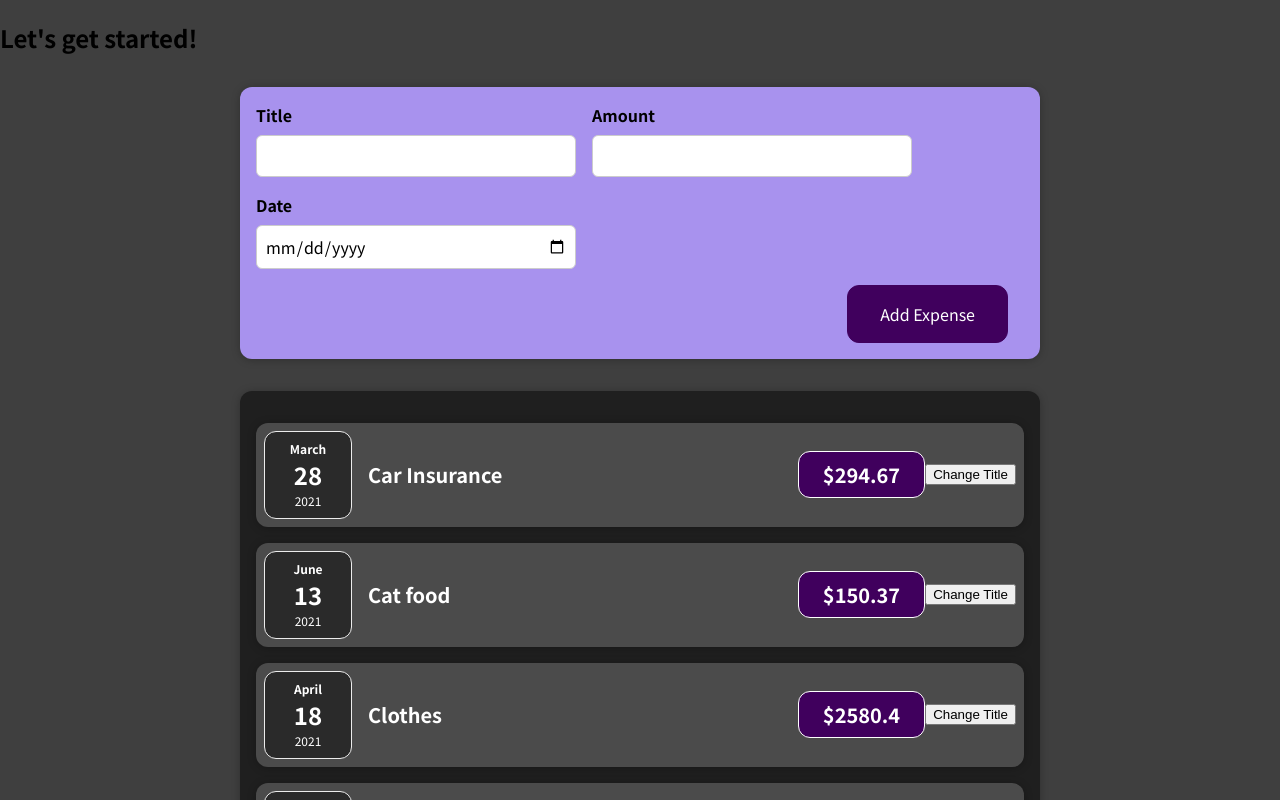
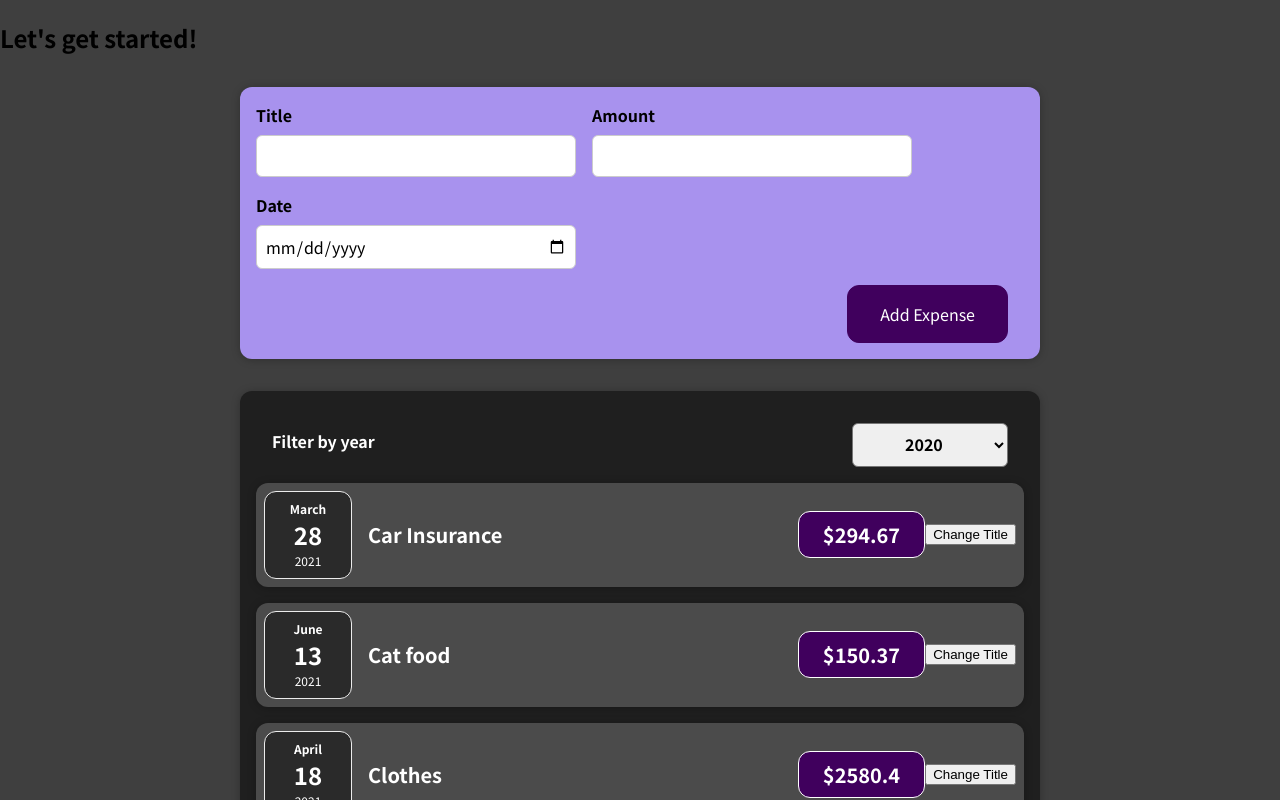
Before and after one commit to gabrielgfaria/react-complete-guide, a React (Create React App) app: page / in a window 1280 px wide. Shown: the top 800 px of the page. Built offline with nearby package versions, Linux system fonts and the light colour scheme.

Commit message:
Added a filter as part of an exercise

```diff
--- a/src/components/Expenses/Expenses.js
+++ b/src/components/Expenses/Expenses.js
@@ -1,10 +1,19 @@
+import { useState } from "react";
 import "./Expenses.css";
 import ExpenseItem from "./ExpenseItem";
 import Card from "../UI/Card";
+import ExpensesFilter from "./ExpensesFilter";
 
 const Expenses = (props) => {
+  const [newYearFilter, setYearFilter] = useState('2020');
+
+  const onFilterChange = (year) => {
+    setYearFilter(year);
+  };
+
   return (
     <Card className="expenses">
+      <ExpensesFilter selected={newYearFilter} onSelectYear={onFilterChange} />
       <ExpenseItem
         title={props.items[0].title}
         amount={props.items[0].amount}
@@ -27,6 +36,6 @@
       />
     </Card>
   );
-}
+};
 
 export default Expenses;
--- /dev/null
+++ b/src/components/Expenses/ExpensesFilter.css
@@ -0,0 +1,24 @@
+.expenses-filter {
+    color: white;
+    padding: 0 1rem;
+  }
+
+  .expenses-filter__control {
+    display: flex;
+    width: 100%;
+    align-items: center;
+    justify-content: space-between;
+    margin: 1rem 0;
+  }
+
+  .expenses-filter label {
+    font-weight: bold;
+    margin-bottom: 0.5rem;
+  }
+
+  .expenses-filter select {
+    font: inherit;
+    padding: 0.5rem 3rem;
+    font-weight: bold;
+    border-radius: 6px;
+  }
--- /dev/null
+++ b/src/components/Expenses/ExpensesFilter.js
@@ -0,0 +1,25 @@
+import React from "react";
+
+import "./ExpensesFilter.css";
+
+const ExpensesFilter = (props) => {
+  const selectHandler = (event) => {
+    props.onSelectYear(event.target.value);
+  };
+
+  return (
+    <div className="expenses-filter">
+      <div className="expenses-filter__control">
+        <label>Filter by year</label>
+        <select value={props.selected} onChange={selectHandler}>
+          <option value="2022">2022</option>
+          <option value="2021">2021</option>
+          <option value="2020">2020</option>
+          <option value="2019">2019</option>
+        </select>
+      </div>
+    </div>
+  );
+};
+
+export default ExpensesFilter;
```
Also changed, not shown: 1 other file (tests, documents, lock files or other folders).
